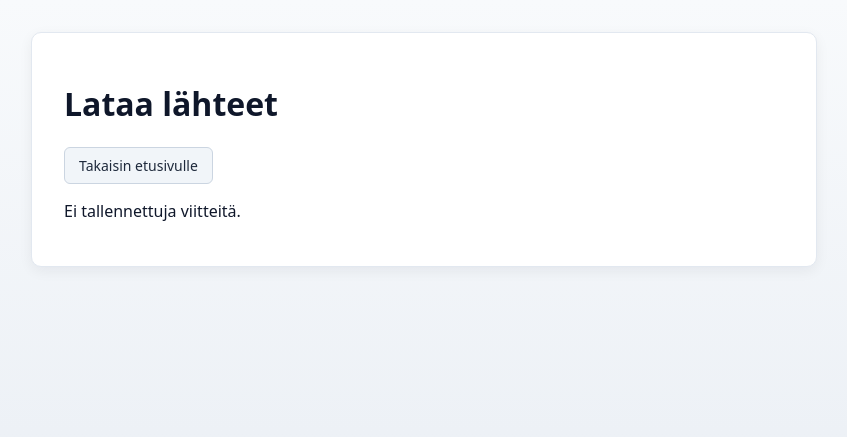
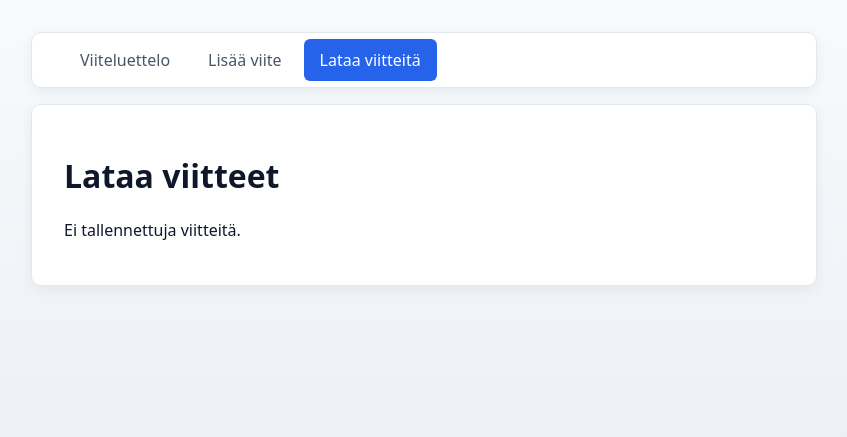
Before and after one commit to henkkasplund/ohtu_hackers, a Flask app: page /download in a window 1280 px wide. Shown: the top 437 px of the page, without its empty margins (216-1063 px from the left). Run offline with Flask 3, Linux system fonts and the light colour scheme.

Commit message:
Navbarin lisäys ja vanhojen navigointilinkkien poisto

```diff
--- a/src/static/styles.css
+++ b/src/static/styles.css
@@ -53,3 +53,35 @@ table {
   width: 100%;
   margin: 1rem 0;
 }
+
+.navbar {
+  display: flex;
+  flex-wrap: wrap;
+  gap: 6px;
+  max-width: 720px;
+  padding: 6px 2rem;
+  border: 1px solid #e2e8f0;
+  margin: 0 auto 1rem;
+  background-color: #ffffff;
+  border-radius: 10px;
+  box-shadow: 0 4px 14px rgba(15, 23, 42, 0.06);
+}
+
+.navbar a {
+  padding: 10px 16px;
+  font-size: 16px;
+  font-weight: 500;
+  color: #475569;
+  text-decoration: none;
+  border-radius: 6px;
+}
+
+.navbar a:hover {
+  color: #0f172a;
+  background-color: #f1f5f9;
+}
+
+.navbar a.active {
+  color: #ffffff;
+  background-color: #2563eb;
+}
--- a/src/templates/add_reference.html
+++ b/src/templates/add_reference.html
@@ -55,5 +55,4 @@
       </form>
     {% endif %}
 
-    <p><a href="/" class="btn btn-secondary">Takaisin viiteluetteloon</a></p>
 {% endblock %}
--- a/src/templates/download.html
+++ b/src/templates/download.html
@@ -2,11 +2,10 @@
 
 <head>
     <meta charset="UTF-8">
-    <title>Lataa lähteet</title>
+    <title>Lataa viitteet</title>
 </head>
 <body>
-    <h1>Lataa lähteet</h1>
-<p><a href="/" class="btn btn-secondary">Takaisin etusivulle</a></p>
+    <h1>Lataa viitteet</h1>
 {% for b in bibtex %}
     <pre>{{ b }}</pre>
 {% else %}
--- a/src/templates/edit_reference.html
+++ b/src/templates/edit_reference.html
@@ -49,5 +49,5 @@
     <button type="submit">Muokkaa kirja</button>
   </form>
 {% endif %}
-<p><a href="/">Takaisin etusivulle</a></p>
+
 {% endblock %}
--- a/src/templates/index.html
+++ b/src/templates/index.html
@@ -5,11 +5,6 @@
 {% endblock %}
 
 {% block body %}
-    <p>
-        <a href="/add_reference" class="btn">Lisää viite</a>
-        <a href="/download" class="btn btn-secondary">Lataa viitteet</a>
-    </p>
-
     <h1>Tallennetut viitteet</h1>
 
     {% if references %}
--- a/src/templates/layout.html
+++ b/src/templates/layout.html
@@ -1,5 +1,5 @@
 <!DOCTYPE html>
-<html lang="en">
+<html lang="fi">
   <head>
     <meta charset="utf-8" />
     <meta
@@ -10,6 +10,28 @@
     <link rel="stylesheet" href="{{ url_for('static', filename='styles.css') }}" />
   </head>
   <body>
+    <nav class="navbar">
+      <a href="/"
+        {% if request.path == "/" %}
+          class="active"
+        {% endif %}>
+        Viiteluettelo
+      </a>
+
+      <a href="/add_reference"
+        {% if request.path == "/add_reference" %}
+          class="active"
+        {% endif %}>
+        Lisää viite
+      </a>
+
+      <a href="/download"
+        {% if request.path == "/download" %}
+          class="active"
+        {% endif %}>
+        Lataa viitteitä
+      </a>
+    </nav>
     <div class="container">
       {% block body %}{% endblock %}
     </div>
--- a/src/templates/reference.html
+++ b/src/templates/reference.html
@@ -39,6 +39,5 @@
     </div>
     <h2>BibTeX</h2>
     <pre>{{ bibtex }}</pre>
-    <p><a href="/">Takaisin viiteluetteloon</a></p>
 
 {% endblock %}
```
Also changed, not shown: 1 other file.
